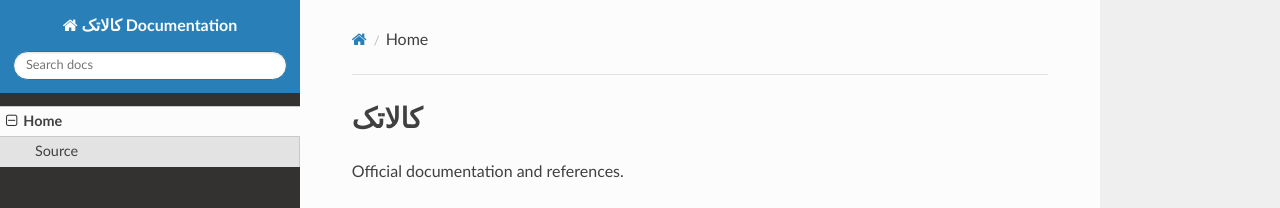
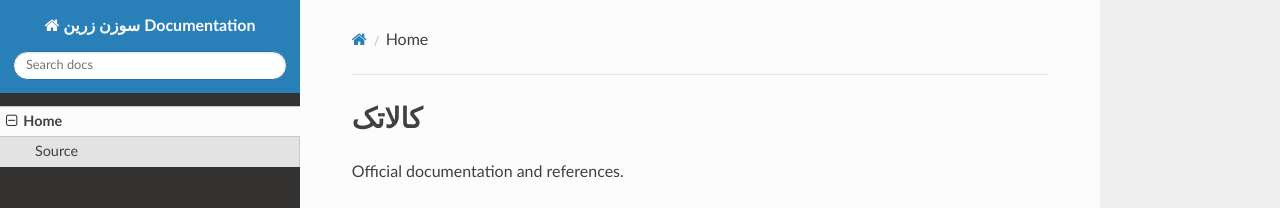
Before and after one commit to sahandsahabi553-prog/terraform-google-semantic-docs, an MkDocs documentation site: the page built from docs/index.md, in a window 1280 px wide. Shown: the top 208 px of the page. Built offline with MkDocs 1.6.1, drawn with Linux system fonts in a browser that asks for light colours; nearby versions of some CDN libraries.

```diff
--- a/mkdocs.yml
+++ b/mkdocs.yml
@@ -1,4 +1,4 @@
-site_name: کالاتک Documentation
+site_name: سوزن زرین Documentation
 nav:
   - Home: index.md
 theme: readthedocs
```
